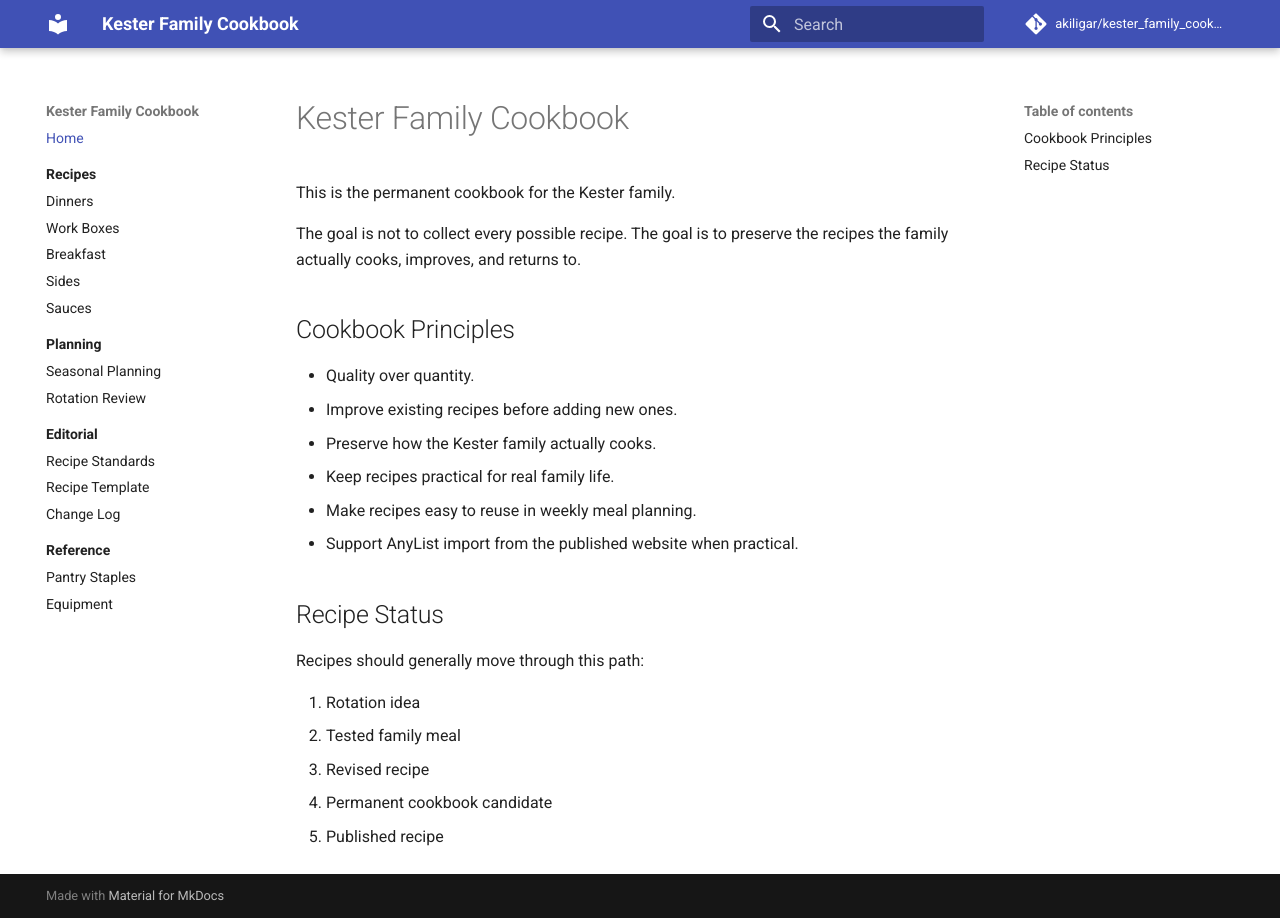
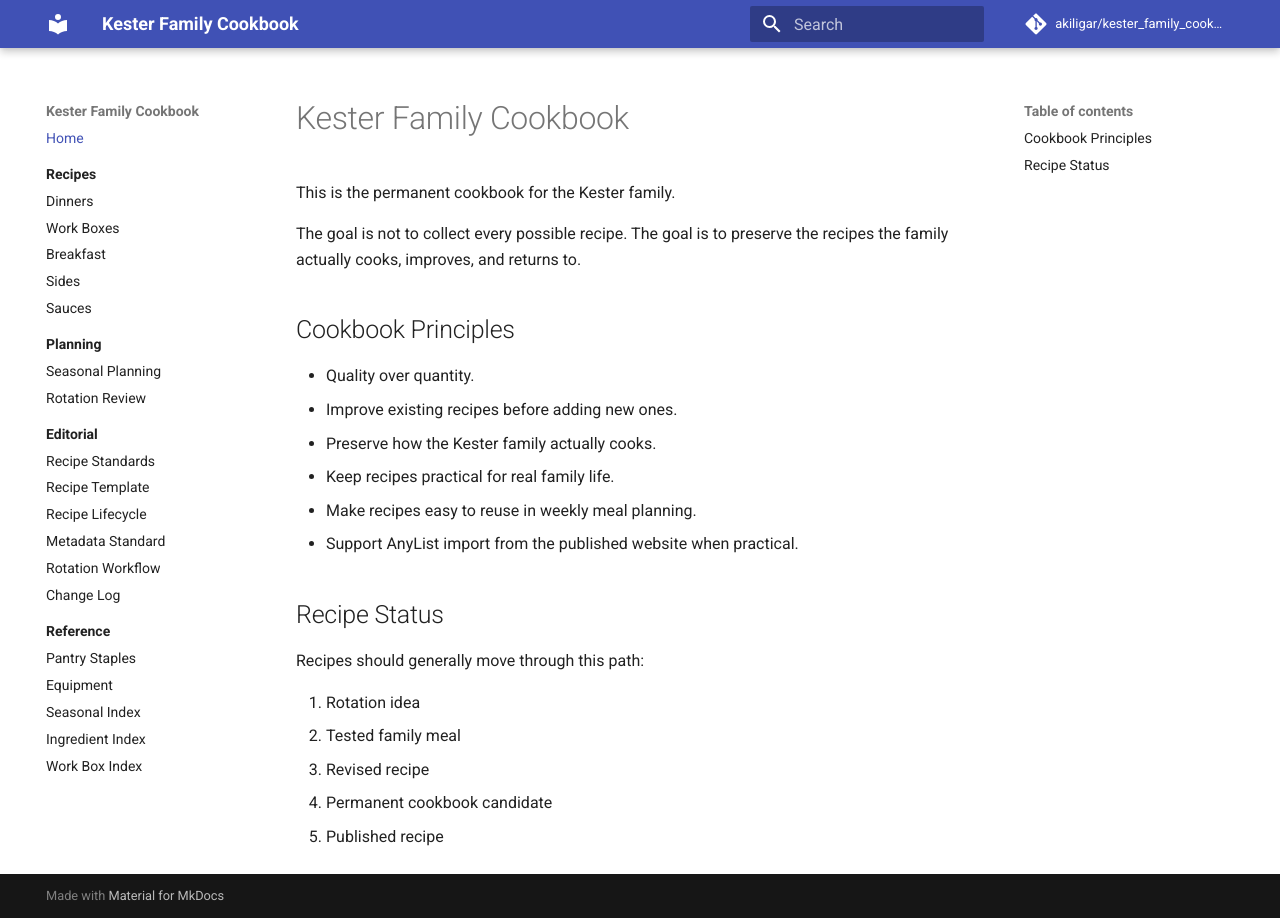
Before and after one commit to akiligar/kester_family_cookbook, an MkDocs documentation site: the page built from docs/index.md, in a window 1280 px wide. Built offline with MkDocs 1.6.1 and Material for MkDocs 9.7.7, drawn with Linux system fonts in a browser that asks for light colours; comment, search, counter and statistics services are not loaded.

Commit message:
Add architecture documents to MkDocs navigation

```diff
--- a/mkdocs.yml
+++ b/mkdocs.yml
@@ -44,8 +44,14 @@ nav:
       - editorial/index.md
       - Recipe Standards: editorial/recipe-standards.md
       - Recipe Template: editorial/recipe-template.md
+      - Recipe Lifecycle: editorial/recipe-lifecycle.md
+      - Metadata Standard: editorial/metadata-standard.md
+      - Rotation Workflow: editorial/rotation-to-recipe-workflow.md
       - Change Log: editorial/change-log.md
   - Reference:
       - reference/index.md
       - Pantry Staples: reference/pantry-staples.md
       - Equipment: reference/equipment.md
+      - Seasonal Index: reference/seasonal-index.md
+      - Ingredient Index: reference/ingredient-index.md
+      - Work Box Index: reference/work-box-index.md
```
